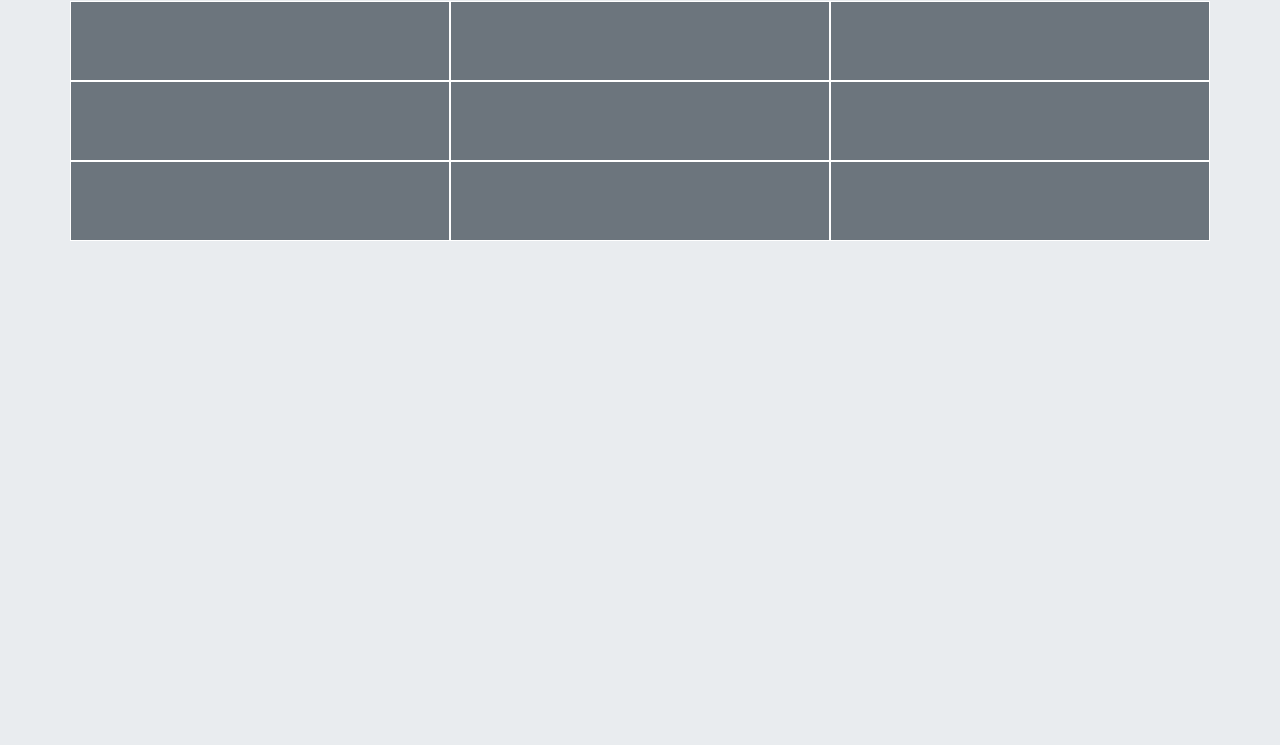
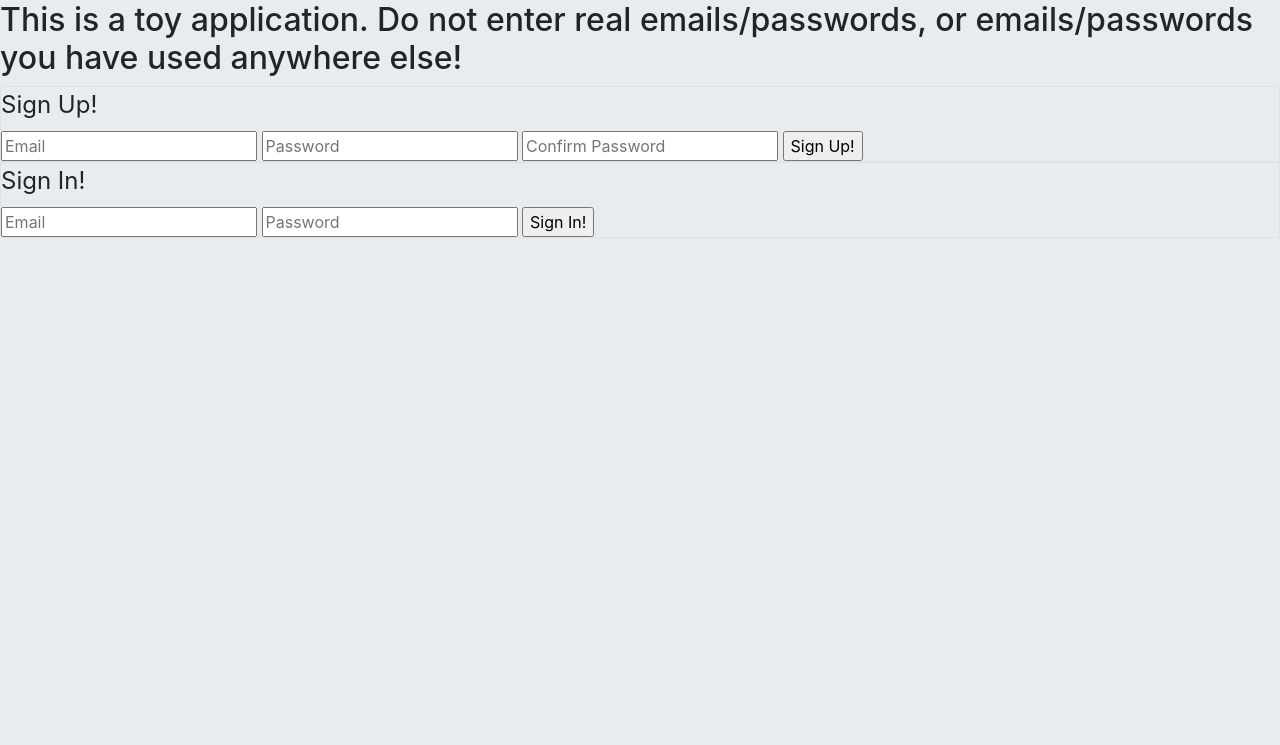
Before and after one commit to nicholaspowel/tic-tac-toe, a website built with webpack: page index.html in a window 1280 px wide. Shown: the part 55-800 px from the top of the page. Built offline with nearby package versions, Linux system fonts and the light colour scheme.

Commit message:
Create base html for sign in
Created base html for sign in and sign up

```diff
--- a/assets/styles/index.scss
+++ b/assets/styles/index.scss
@@ -1,5 +1,7 @@
 @import '~bootstrap/scss/bootstrap';
+
 $tile-bg: #e5e5e5;
+
 .tile {
   background-color: $tile-bg;
 }
@@ -25,3 +27,7 @@ body {
 .alt-color {
   background-color: $alt-color;
 }
+
+.hidden {
+  display: none;
+}
--- a/index.html
+++ b/index.html
@@ -13,6 +13,37 @@
     </head>
     <body>
       <h1>Tic-Tac-Toe!</h1>
+      <h2> This is a toy application. Do not enter real emails/passwords, or emails/passwords you have used anywhere else!</h2>
+      <!-- possibly create a nav bar here for log out -->
+      <main>
+        <!-- Sign Up and Sign In form, will eventually go in a modal -->
+        <section id="login" class="">
+          <form id="sign-up" class='border'>
+            <fieldset>
+              <legend>Sign Up!</legend>
+              <input type="text" name="credentials[email]" placeholder="Email">
+              <input type="password" name="credentials[password]" placeholder="Password">
+              <input type="password" name="credentials[password_confirmation]" placeholder="Confirm Password">
+              <input type="submit" value="Sign Up!">
+            </fieldset>
+          </form>
+          <!-- SIGN IN -->
+          <form id="sign-in" class='border'>
+            <fieldset>
+              <legend>Sign In!</legend>
+              <input type="text" name="credentials[email]" placeholder="Email">
+              <input type="password" name="credentials[password]" placeholder="Password">
+              <input type="submit" value="Sign In!">
+            </fieldset>
+          </form>
+        </section>
+
+        <section id="#user-info">
+
+
+        </section>
+
+        <div id="#game-board" class="invisible">
           <div class="container">
             <div class="board row">
               <div class="col-4 box tile"> </div>
@@ -26,5 +57,7 @@
               <div class="col-4 box tile"> </div>
             </div>
           </div>
+        </div>
+      </main>
     </body>
 </html>
```
Lines whose indentation alone changed are shown as unchanged.
